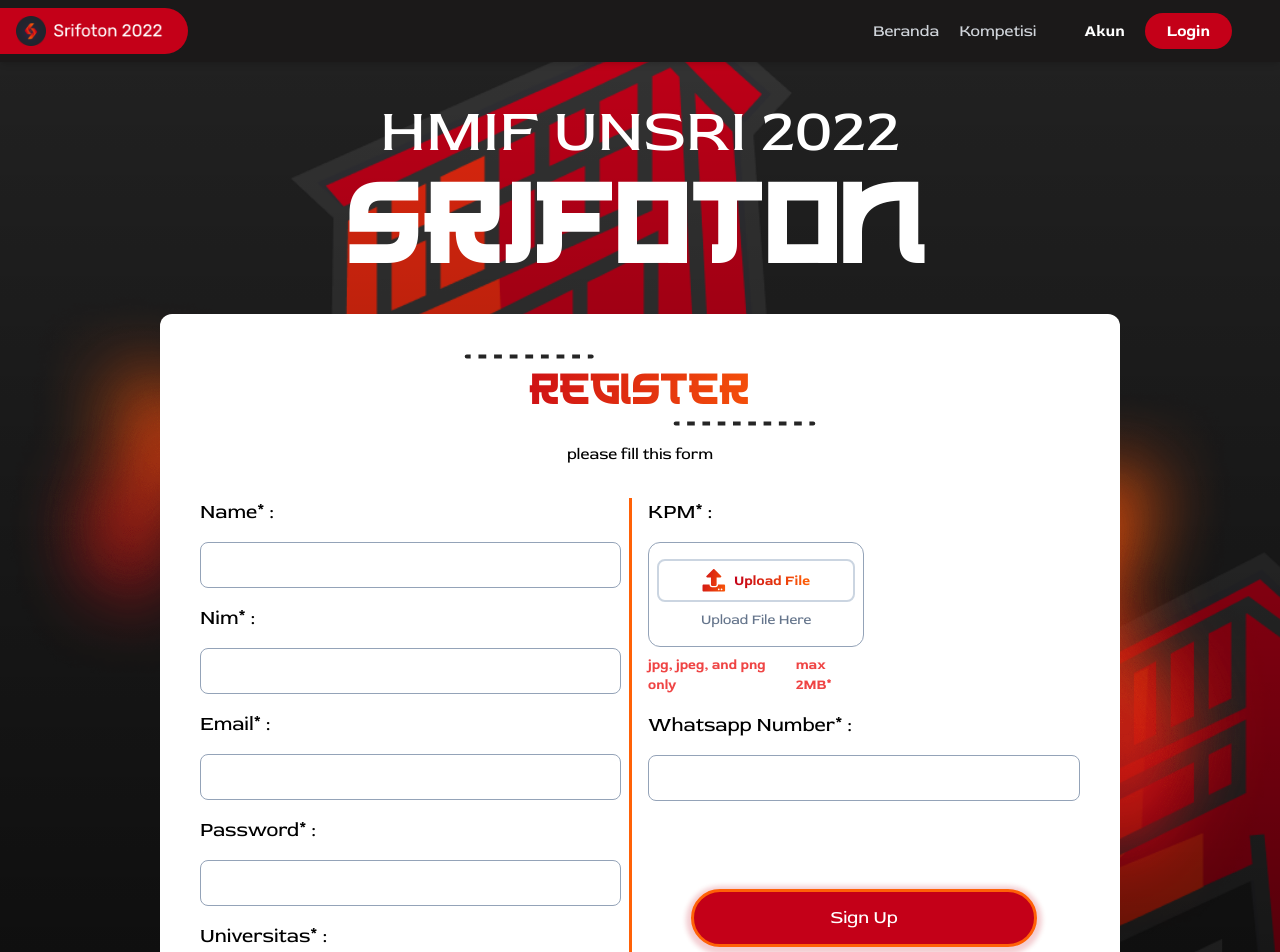
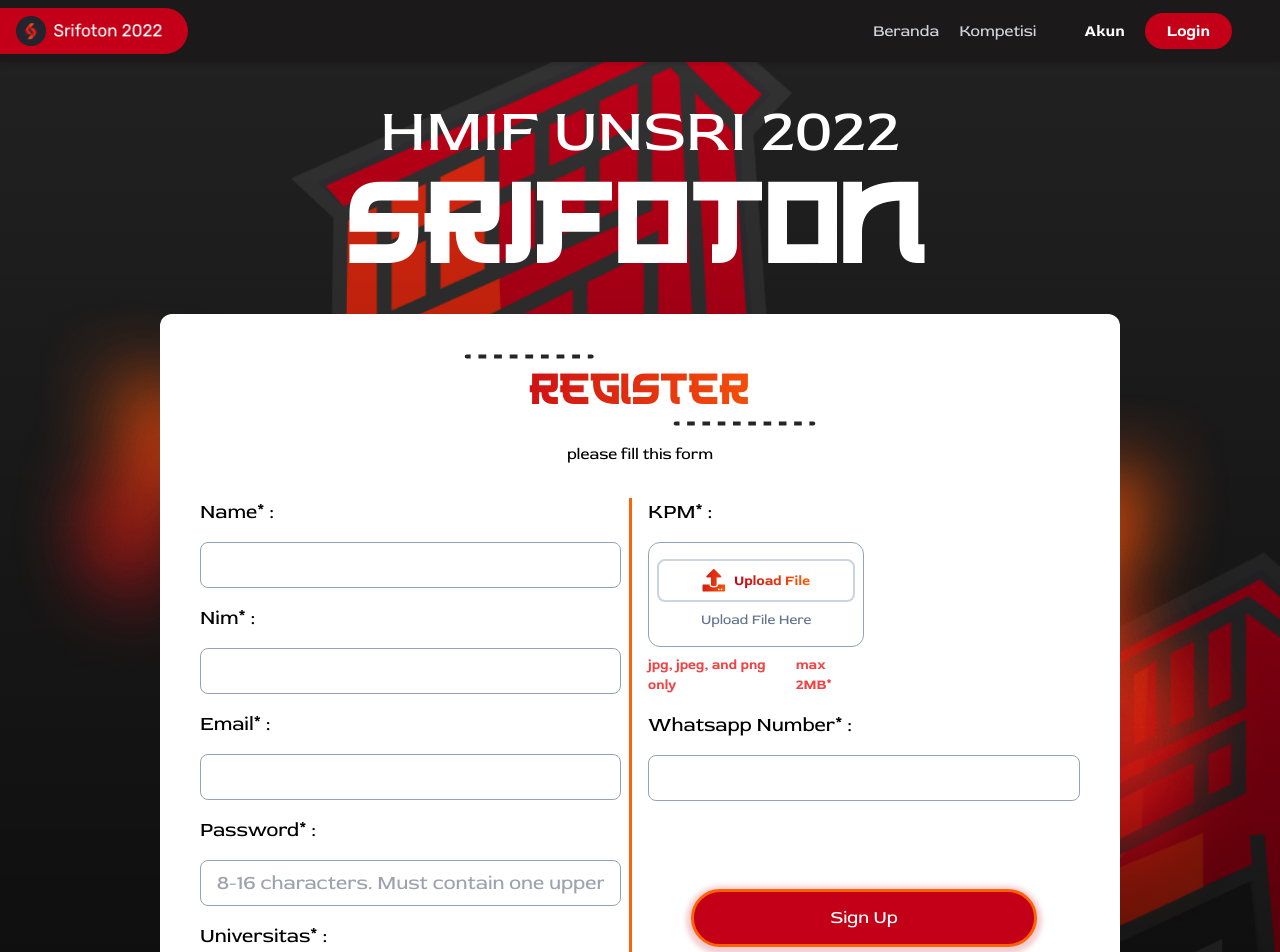
Before and after one commit to HMIF-UNSRI/srifoton-fe, a React (Create React App) app: page /register in a window 1280 px wide. Shown: the top 952 px of the page. Built offline with nearby package versions, Linux system fonts and the light colour scheme.

Commit message:
Fix register problem
Signed-off-by: Irvan Malik <irvanmalik48@gmail.com>

```diff
--- a/src/Pages/Register/Register.jsx
+++ b/src/Pages/Register/Register.jsx
@@ -219,6 +219,7 @@
                 id="password"
                 name="password"
                 className="border border-slate-400 w-full px-3 md:px-4 py-1 md:py-2 text-xs md:text-xl rounded-lg"
+                placeholder="8-16 characters. Must contain one uppercase and one number."
                 {...register("password", {
                   required: {
                     value: true,
@@ -232,13 +233,14 @@
                   maxLength: {
                     value: 16,
                     message: "Password must be less than 16 characters",
-                  }
-                  // pattern: {
-                  //   value:
-                  //     /^(?=.*[a-z])(?=.*[A-Z])(?=.*\d)[A-Za-z\d@$!%*?&]{8,16}$/,
-                  //   message:
-                  //     "Password must contain at least one lowercase letter, one uppercase letter, and one number",
-                  // },
+                  },
+
+                  pattern: {
+                    value:
+                      /^(?=.*[a-z])(?=.*[A-Z])(?=.*\d)[A-Za-z\d@$!%*?&_-]{8,16}$/,
+                    message:
+                      "Password must contain at least one lowercase letter, one uppercase letter, and one number",
+                  },
                 })}
               />
               {errors.password && errors.password.message && (
```
